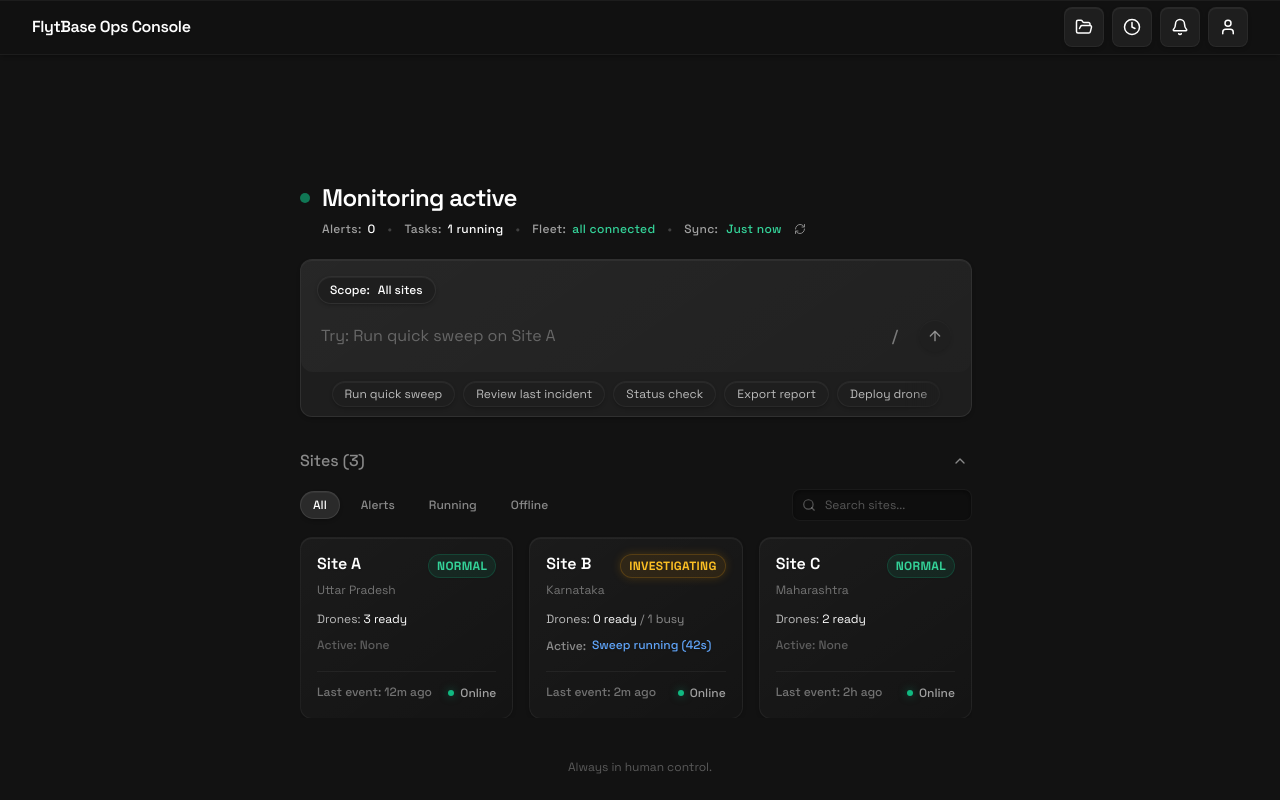
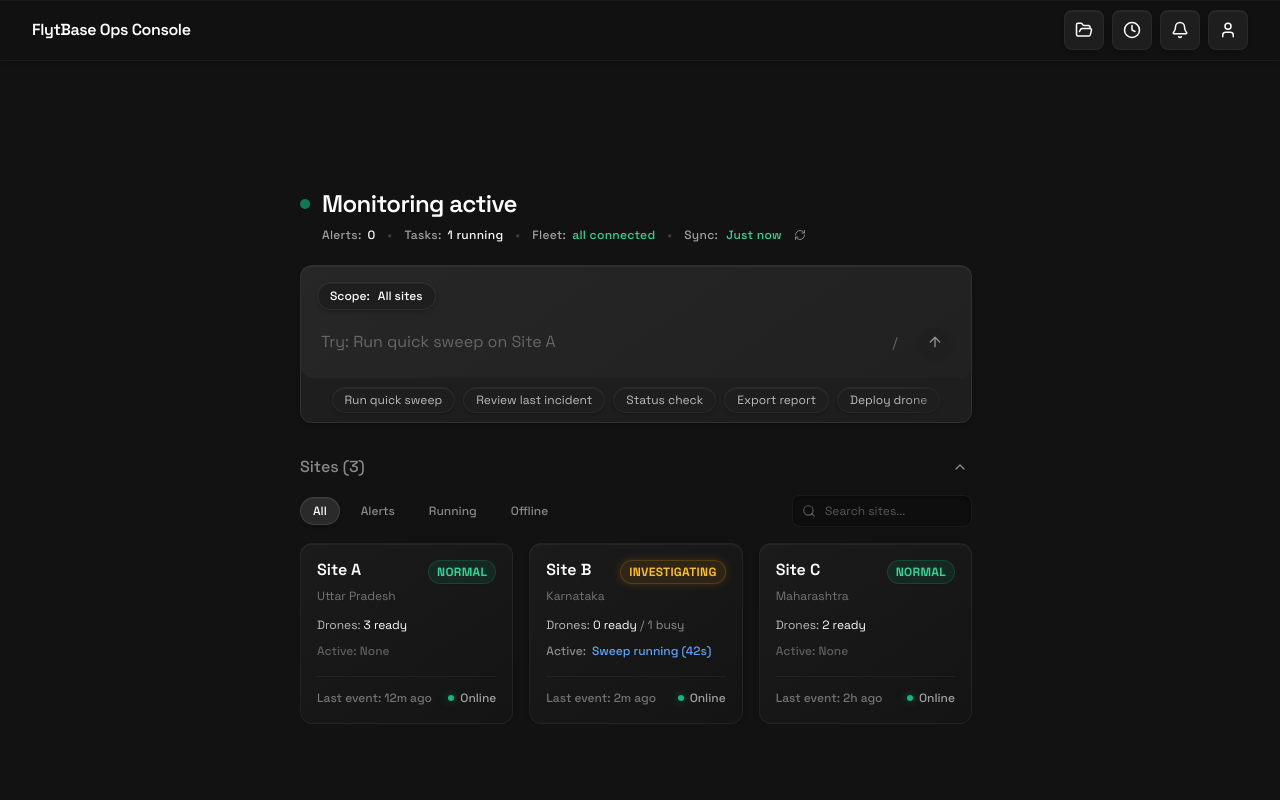
Before and after one commit to Yudha20/FlytBase, a React (Vite) app: page / in a window 1280 px wide. Both pictures are taken after a click on the button "Get Started". Built offline with nearby package versions, Linux system fonts and the light colour scheme.

Commit message:
update command bar slash styling and general fixes

```diff
--- a/App.tsx
+++ b/App.tsx
@@ -4,7 +4,7 @@
 import { StatusLine } from './components/StatusLine';
 import { CommandBar } from './components/CommandBar';
 import { SitesGrid } from './components/SitesGrid';
-import { Footer } from './components/Footer';
+
 import { Toast } from './components/Toast';
 import { AlertRail } from './components/AlertRail';
 import { AlertDrawer } from './components/AlertDrawer';
@@ -296,7 +296,7 @@
             alertCount={alerts.length}
           />
 
-          <main className="flex-grow flex flex-col items-center justify-start overflow-y-auto overflow-x-hidden relative z-0 pt-32 pb-32 transition-all duration-500 [scrollbar-gutter:stable]">
+          <main className="flex-grow flex flex-col items-center justify-start overflow-y-auto overflow-x-hidden relative z-0 pt-32 pb-16 [scrollbar-gutter:stable]">
             <div className="w-full max-w-[720px] px-4 sm:px-6 flex flex-col animate-slide-up">
               <div className="w-full mb-5 flex flex-col gap-4">
                 <StatusLine lastSync={lastSyncTime} onSync={handleSync} isSyncing={isSyncing} />
@@ -326,11 +326,13 @@
               </div>
               <div className="mt-2 h-8 w-full" />
             </div>
+
+
           </main>
 
-          <div className={`fixed bottom-0 left-0 right-0 p-6 z-10 flex justify-center pointer-events-none transition-opacity duration-300 ${showBackdrop ? 'opacity-0' : 'opacity-100'}`}>
-            <Footer />
-          </div>
+
+
+
 
           <AlertRail
             alerts={alerts}
--- a/components/CommandBar.tsx
+++ b/components/CommandBar.tsx
@@ -428,7 +428,7 @@
 
             {!inputValue && !isExecuting && !isReviewing && (
               <div className="absolute right-0 top-1/2 -translate-y-1/2 pointer-events-none transition-opacity duration-200 flex items-center justify-center">
-                <div className="w-8 h-8 flex items-center justify-center text-[16px] text-white/40 font-medium bg-transparent">/</div>
+                <div className="w-8 h-8 flex items-center justify-center text-[14px] text-white/30">/</div>
               </div>
             )}
           </div>
--- a/components/TopBar.tsx
+++ b/components/TopBar.tsx
@@ -71,6 +71,9 @@
             >
               <User size={18} className="text-white/72 group-hover:text-white transition-colors" />
             </button>
+            <div className="absolute top-full left-1/2 -translate-x-1/2 mt-2 px-2 py-1 bg-surface border border-white/10 rounded-md shadow-xl opacity-0 group-hover:opacity-100 transition-opacity duration-200 pointer-events-none whitespace-nowrap z-50">
+              <span className="text-[12px] text-white font-medium">Profile</span>
+            </div>
           </div>
         </div>
       </div>
--- a/index.html
+++ b/index.html
@@ -1,5 +1,6 @@
 <!DOCTYPE html>
 <html lang="en">
+
 <head>
   <meta charset="UTF-8" />
   <meta name="viewport" content="width=device-width, initial-scale=1.0" />
@@ -7,7 +8,8 @@
   <script src="https://cdn.tailwindcss.com"></script>
   <link rel="preconnect" href="https://fonts.googleapis.com">
   <link rel="preconnect" href="https://fonts.gstatic.com" crossorigin>
-    <link href="https://fonts.googleapis.com/css2?family=Space+Grotesk:wght@300;400;500;600;700&display=swap" rel="stylesheet">
+  <link href="https://fonts.googleapis.com/css2?family=Space+Grotesk:wght@300;400;500;600;700&display=swap"
+    rel="stylesheet">
   <script>
     tailwind.config = {
       theme: {
@@ -39,6 +41,7 @@
           animation: {
             'slide-up': 'slideUp 0.8s cubic-bezier(0.16, 1, 0.3, 1) forwards',
             'fade-in-up': 'fadeInUp 0.5s cubic-bezier(0.16, 1, 0.3, 1) forwards',
+            'fade-in-out-up': 'fadeInOutUp 4s ease-in-out infinite',
             'breathe': 'breathe 2.2s infinite ease-in-out',
             'draw': 'draw 1s ease-out forwards',
             'scan': 'scan 3s linear infinite',
@@ -52,6 +55,12 @@
             fadeInUp: {
               '0%': { transform: 'translateY(10px)', opacity: '0' },
               '100%': { transform: 'translateY(0)', opacity: '1' },
+            },
+            fadeInOutUp: {
+              '0%': { transform: 'translateY(10px)', opacity: '0' },
+              '10%': { transform: 'translateY(0)', opacity: '1' },
+              '90%': { transform: 'translateY(0)', opacity: '1' },
+              '100%': { transform: 'translateY(-10px)', opacity: '0' },
             },
             breathe: {
               '0%, 100%': { transform: 'scale(1)', opacity: '0.6' },
@@ -76,28 +85,35 @@
       color: white;
       font-family: 'Space Grotesk', sans-serif;
     }
+
     /* Custom scrollbar to keep it dark/clean */
     ::-webkit-scrollbar {
       width: 8px;
     }
+
     ::-webkit-scrollbar-track {
       background: #121212;
     }
+
     ::-webkit-scrollbar-thumb {
       background: #333;
       border-radius: 4px;
     }
+
     ::-webkit-scrollbar-thumb:hover {
       background: #444;
     }
+
     /* Utility for hiding scrollbar but allowing scroll */
     .no-scrollbar::-webkit-scrollbar {
       display: none;
     }
+
     .no-scrollbar {
       -ms-overflow-style: none;
       scrollbar-width: none;
     }
+
     /* Utility for fade mask on overflow containers */
     .mask-linear-fade {
       mask-image: linear-gradient(to right, black 90%, transparent 100%);
@@ -116,8 +132,10 @@
 </script>
   <link rel="stylesheet" href="/index.css">
 </head>
+
 <body>
   <div id="root"></div>
   <script type="module" src="/index.tsx"></script>
 </body>
+
 </html>
```
Lines whose indentation alone changed are shown as unchanged.
